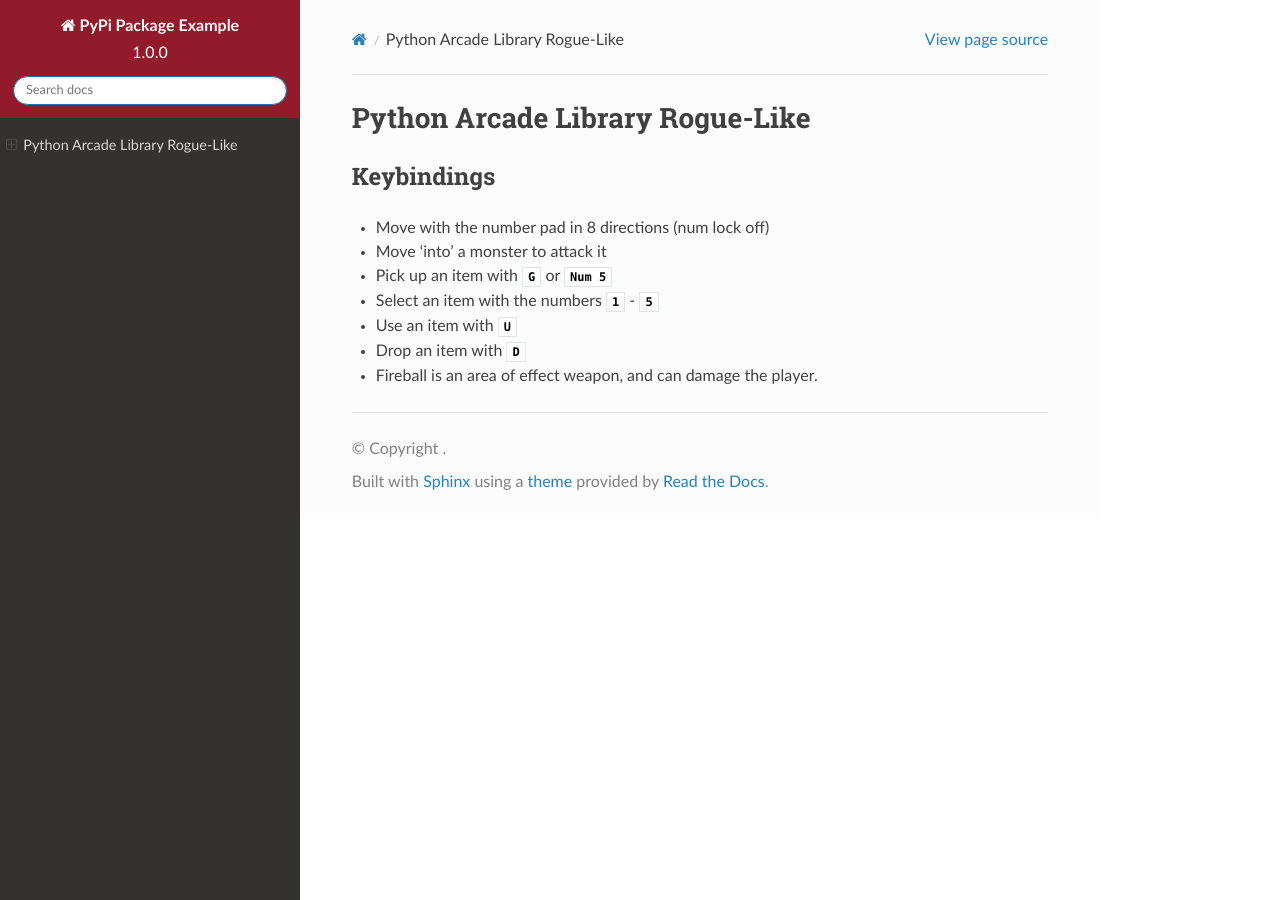
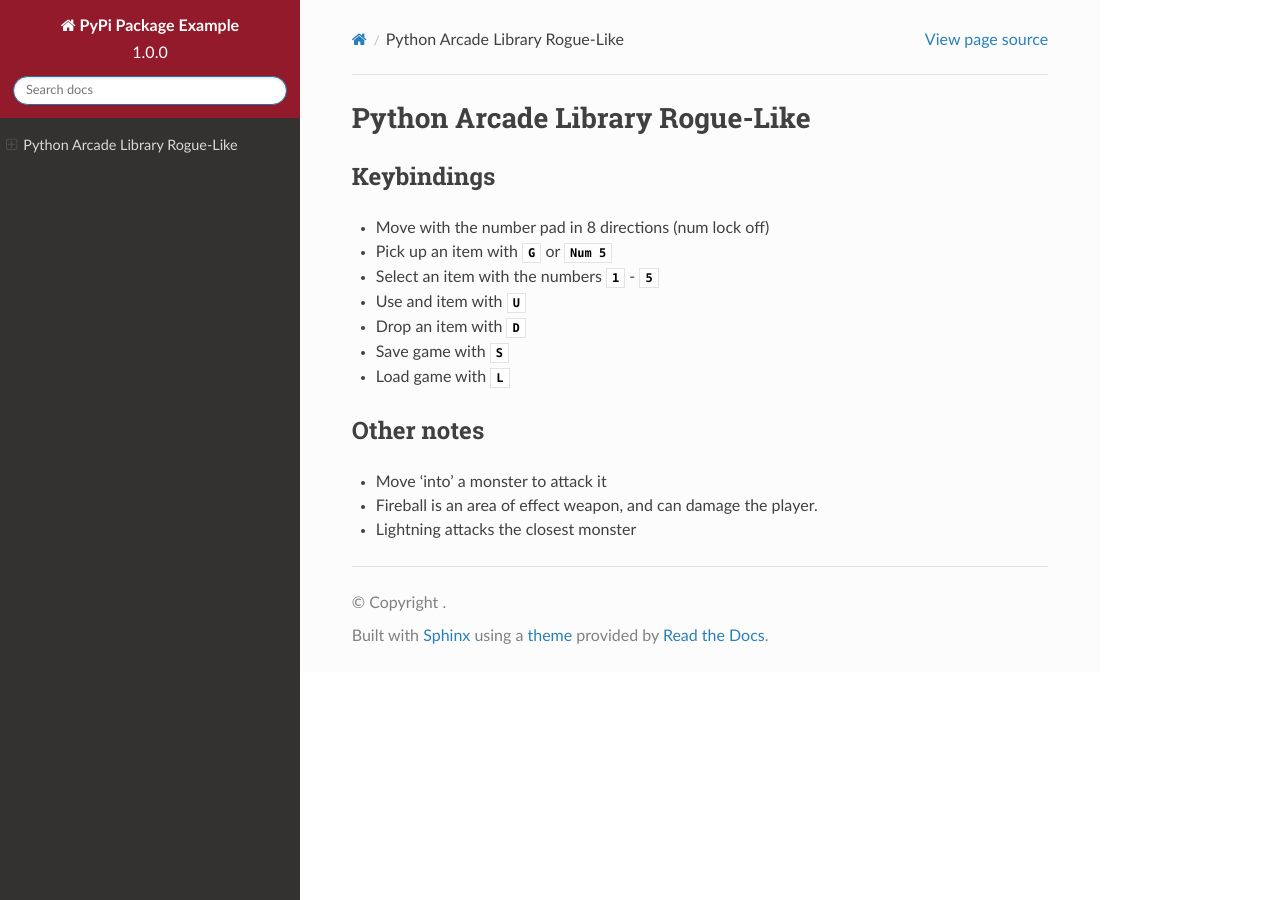
Before and after one commit to pythonarcade/roguelike, a Sphinx documentation site: the page built from doc/index.rst, in a window 1280 px wide. Built offline with Sphinx 7.4.7 and the Read the Docs theme 2.0.0, drawn with Linux system fonts in a browser that asks for light colours.

Commit message:
Update docs

```diff
--- a/doc/index.rst
+++ b/doc/index.rst
@@ -5,9 +5,15 @@ Keybindings
 -----------
 
 * Move with the number pad in 8 directions (num lock off)
-* Move 'into' a monster to attack it
 * Pick up an item with ``G`` or ``Num 5``
 * Select an item with the numbers ``1`` - ``5``
-* Use an item with ``U``
+* Use and item with ``U``
 * Drop an item with ``D``
+* Save game with ``S``
+* Load game with ``L``
+
+Other notes
+-----------
+* Move 'into' a monster to attack it
 * Fireball is an area of effect weapon, and can damage the player.
+* Lightning attacks the closest monster
```
